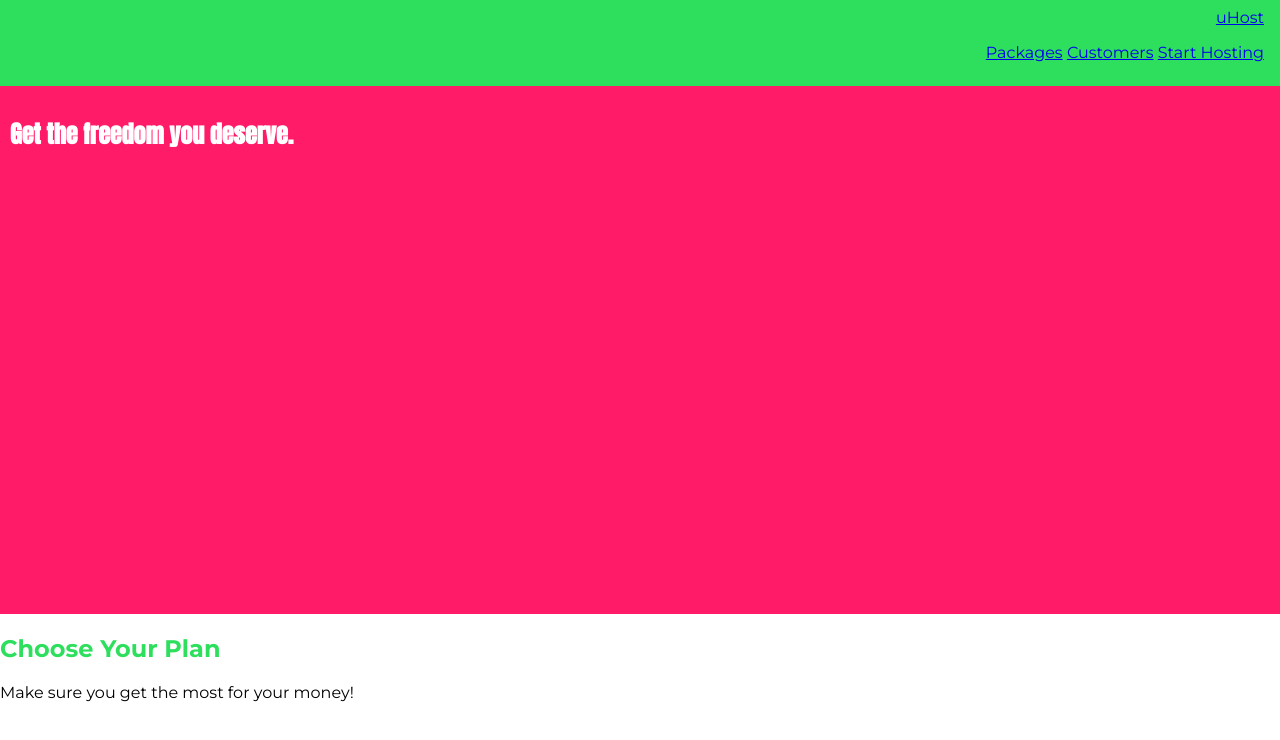
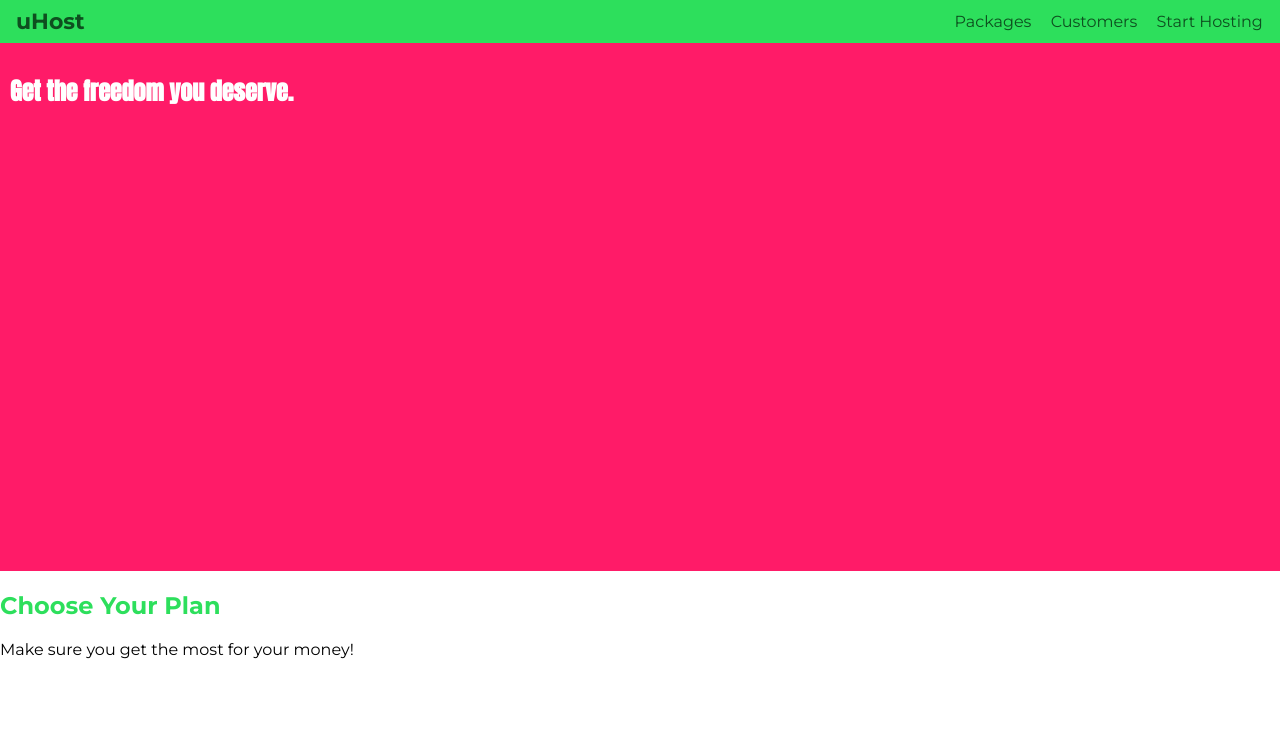
Before and after one commit to Alkz6/cssCourse, a plain HTML site: page index.html in a window 1280 px wide. Drawn offline with Linux system fonts and the light colour scheme.

Commit message:
pseudoclases

```diff
--- a/index.html
+++ b/index.html
@@ -13,12 +13,12 @@
 
 <body>
     <header class="main-header">
-        <div>
-            <a href="index.html">
+        <div class="main-logo">
+            <a href="index.html" class="main-header__brand">
                 uHost
             </a>
         </div>
-        <nav>
+        <nav class="main-nav">
             <ul class="main-nav__items">
                 <li class="main-nav__item">
                     <a href="packages/index.html">Packages</a>
--- a/main.css
+++ b/main.css
@@ -31,12 +31,48 @@ body {
 .main-header {
     background: #2ddf5c;
     width: 100%;
+    padding: 8px 16px;
+}
+
+.main-logo {
+    display: inline-block;
+    vertical-align: middle;
+}
+
+.main-header__brand {
+    color: #0e4f1f;
+    text-decoration: none;
+    font-weight: bold;
+    font-size: 22px;
+}
+
+.main-nav {
+    display: inline-block;
     text-align: right;
-    padding: 8px 16px;
+    width: calc(100% - 74px);
+    vertical-align: middle;
+}
+
+.main-nav__items {
+    margin: 0;
+    padding: 0;
 }
 
 .main-nav__item {
     display: inline-block;
+    margin-left: 15px;
+}
+
+.main-nav__item a {
+    color: #0e4f1f;
     text-decoration: none;
     list-style: none;
 }
+
+.main-nav__item a:hover {
+    color: white;
+}
+
+.main-nav__item a:active {
+    color: white;
+}
```
